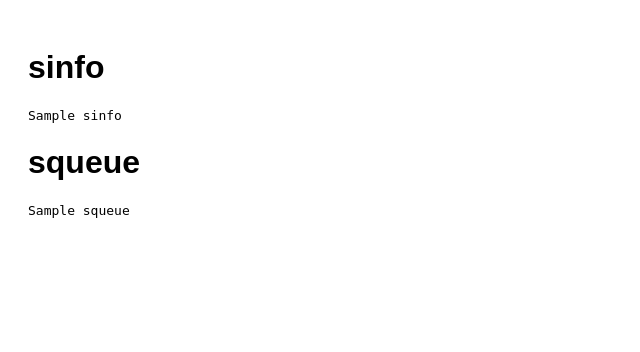
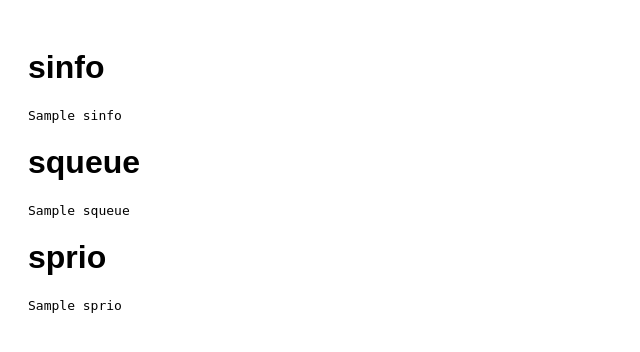
Before and after one commit to JLAI162/cloud_project, a Flask app: template v2/templates/index.html in a window 1280 px wide. Shown: the top 352 px of the page, without its empty margins (0-640 px from the left). Run offline with Flask 3, Linux system fonts and the light colour scheme; the template is opened without the code that fills it: most values are stand-ins (such as "Sample title", 1, 10 or a date in 2020).

Commit message:
sprio in index

```diff
--- a/v2/server.py
+++ b/v2/server.py
@@ -111,7 +111,8 @@ async def home(item: Item):
 async def admin(request: Request):
     result_sinfo = subprocess.run(['sinfo'], capture_output=True, text=True)
     result_squeue = subprocess.run(['squeue'], capture_output=True, text=True)
-    return templates.TemplateResponse("index.html", {"request": request, "sinfo": result_sinfo.stdout, "squeue": result_squeue.stdout})
+    result_sprio = subprocess.run(['sprio'], capture_output=True, text=True)
+    return templates.TemplateResponse("index.html", {"request": request, "sinfo": result_sinfo.stdout, "squeue": result_squeue.stdout, "sprio": result_sprio.stdout})
 
 if __name__ == '__main__':
     import uvicorn
--- a/v2/templates/index.html
+++ b/v2/templates/index.html
@@ -31,5 +31,8 @@
 
     <h1>squeue</h1>
     <pre>{{ squeue }}</pre>
+
+    <h1>sprio</h1>
+    <pre>{{ sprio }}</pre>
 </body>
 </html>
```
